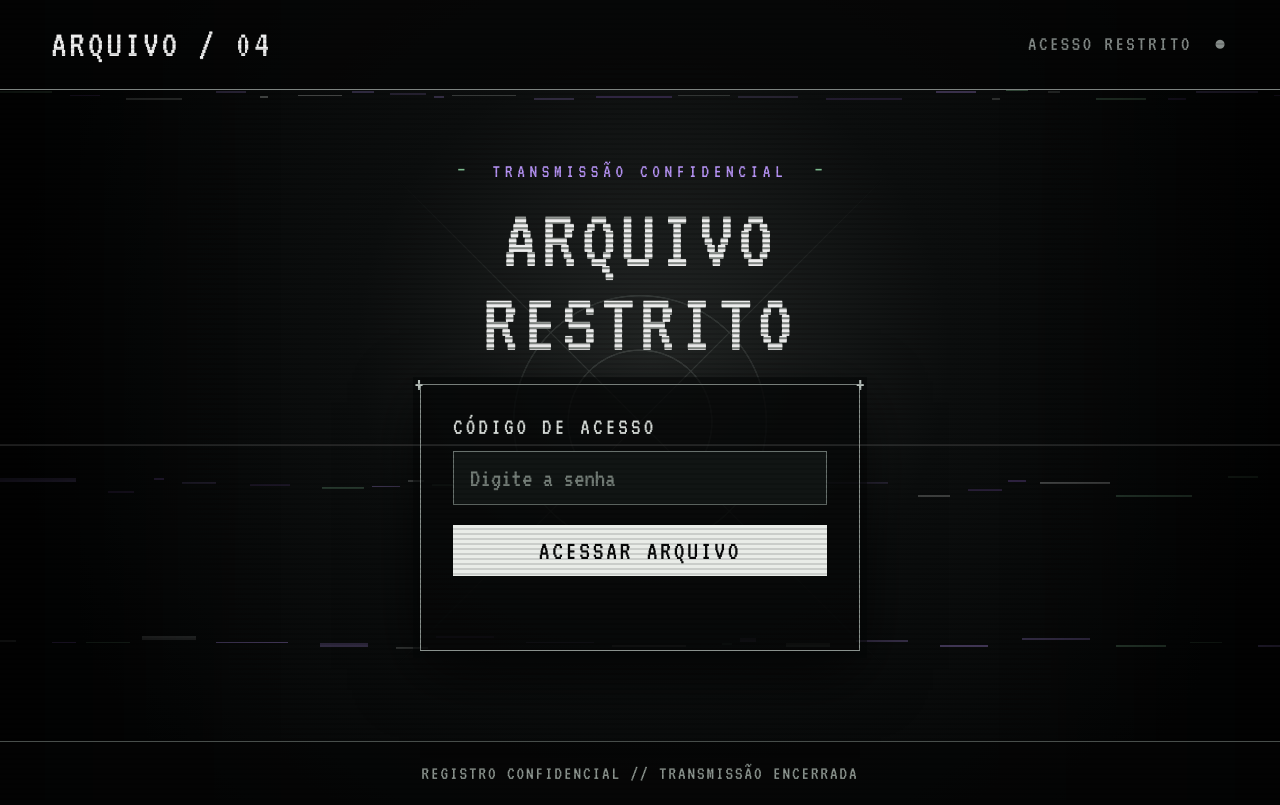
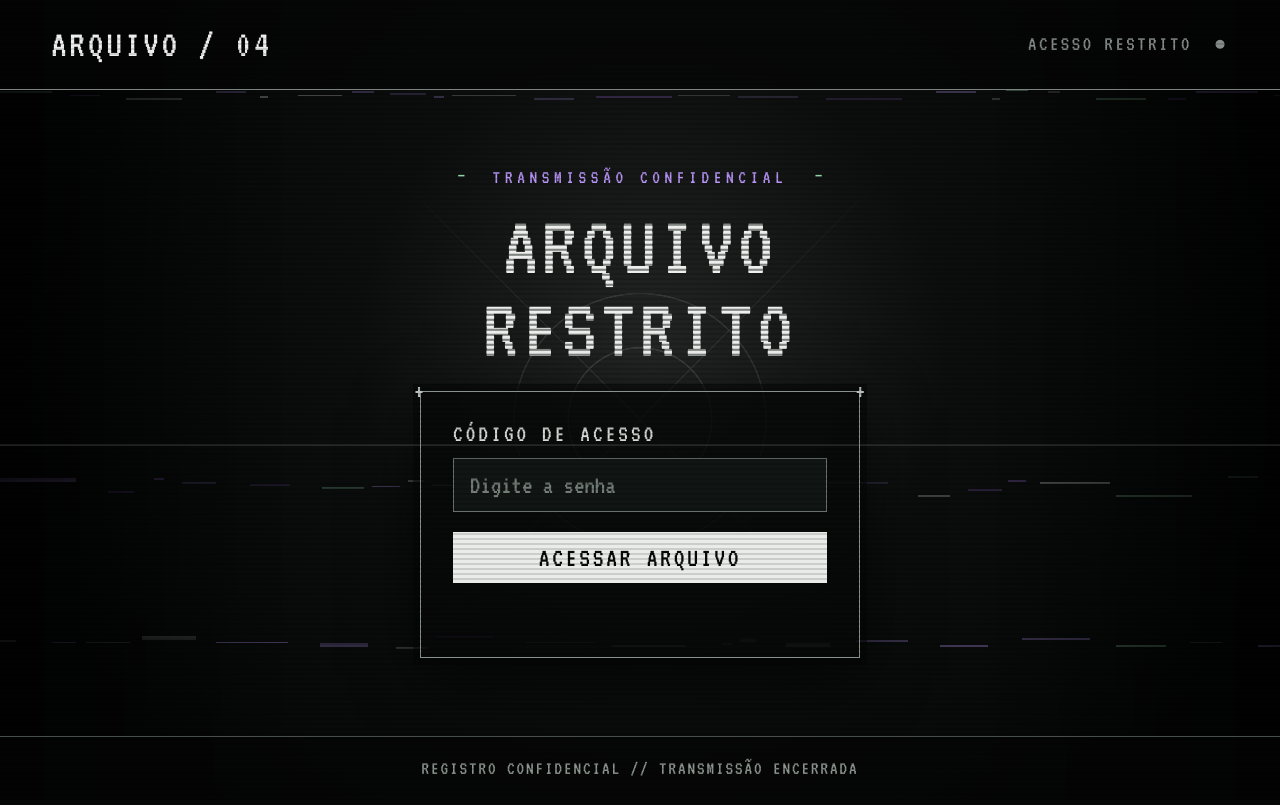
Before and after one commit to Ticiano-Damasceno/Reoll, a website: page public/index.html in a window 1280 px wide. Drawn offline with Linux system fonts and the light colour scheme.

Commit message:
ajustando o tamanho da tela do site

```diff
--- a/public/styles.css
+++ b/public/styles.css
@@ -1350,6 +1350,75 @@ body.interferencia-forte::after {
   display: none;
 }
 
+html,
+body {
+  height: 100%;
+  min-height: 0;
+  margin: 0;
+  overflow: hidden;
+}
+
+.shell {
+  height: 100vh;
+  height: 100dvh;
+  min-height: 0;
+}
+
+/* Cabeçalho e rodapé mantêm seu espaço. */
+.topbar,
+.foot {
+  flex-shrink: 0;
+}
+
+/* O centro ocupa somente o espaço restante. */
+main {
+  flex: 1;
+  min-height: 0;
+  margin: 0 auto;
+  padding: clamp(16px, 4vh, 48px) 0;
+
+  display: flex;
+  flex-direction: column;
+
+  overflow-y: auto;
+  overflow-x: hidden;
+}
+
+/* Centraliza a tela de senha quando há espaço disponível. */
+main > .intro {
+  flex-shrink: 0;
+  margin-top: auto;
+}
+
+main > .panel {
+  flex-shrink: 0;
+  margin-bottom: auto;
+}
+
+/* Reduz os espaços em telas de pouca altura. */
+@media (max-height: 650px) {
+  .topbar {
+    height: 56px;
+  }
+
+  .foot {
+    padding: 10px 16px;
+    font-size: 16px;
+  }
+
+  main {
+    padding: 12px 0;
+  }
+
+  .title {
+    font-size: clamp(36px, 7vw, 60px);
+  }
+
+  .panel {
+    padding: 18px 24px;
+  }
+}
+
 @media(max-width:600px) {
   .topbar {
     height: 72px
```
